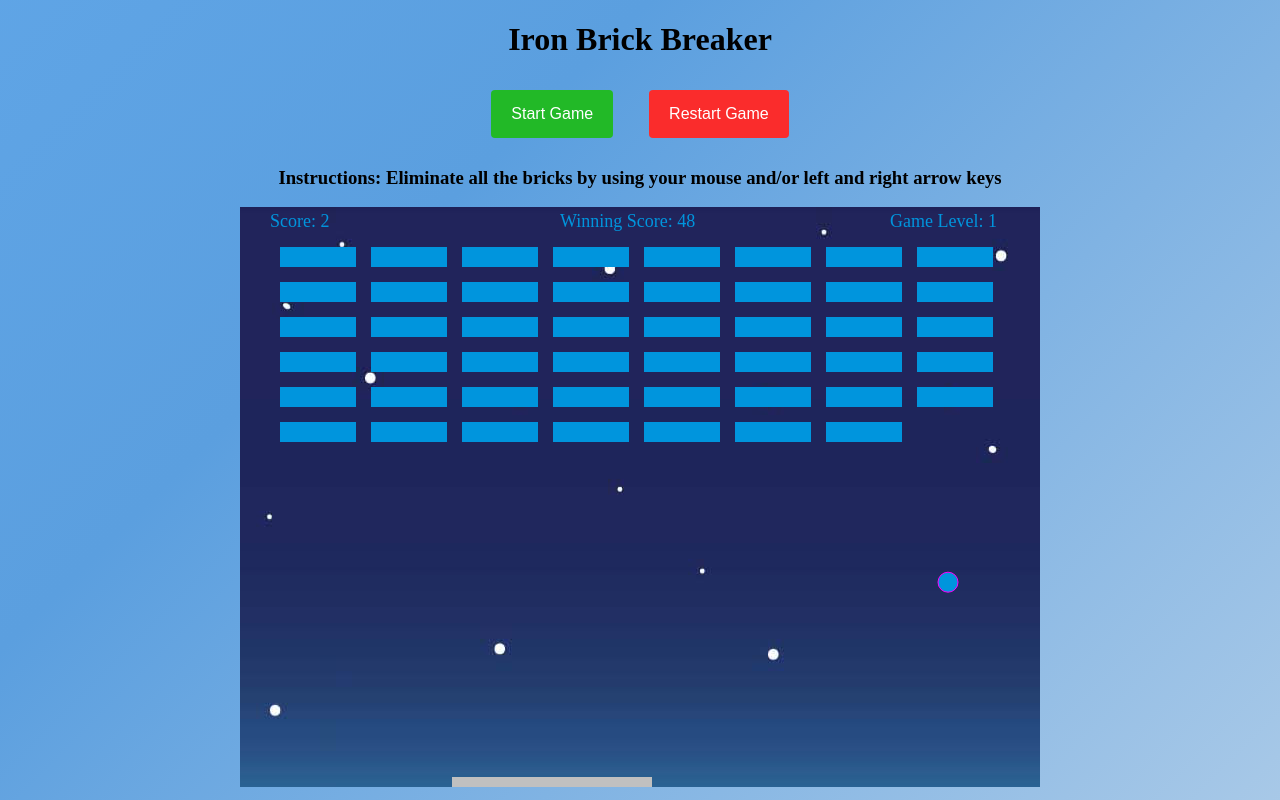
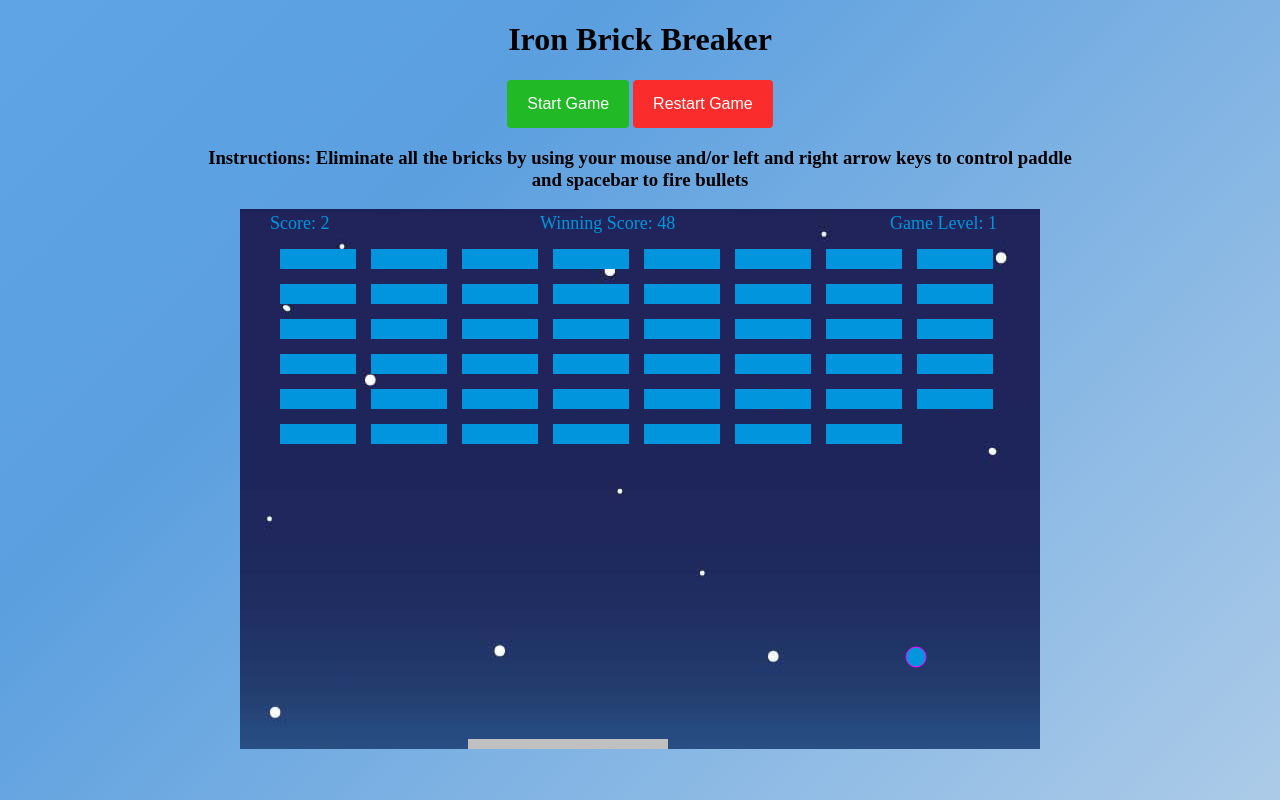
Before and after one commit to codenameRy/Brick-Breaker-Game, a plain HTML site: page index.html in a window 1280 px wide. Both pictures are taken after a click on the button "Start Game". Drawn offline with Linux system fonts and the light colour scheme.

Commit message:
Resize canvas game height

```diff
--- a/game.js
+++ b/game.js
@@ -252,56 +252,23 @@ function drawScore() {
   ctx.fillText("Score: "+score, 30, 20);
 }
 
-
-
 //Winning Score
 function drawWinningScore() {
   ctx.font = "18px Serif";
   ctx.fillStyle = "#0095DD";
-  ctx.fillText("Winning Score: "+ (brickColumnCount* brickRowCount),320, canvas.height-560);
+  ctx.fillText("Winning Score: "+ (brickColumnCount* brickRowCount),300, canvas.height-520);
 }
 
-//Current Level
+//Current Game Level
 function drawCurrentLevel() {
   ctx.font = "18px Serif";
   ctx.fillStyle = "#0095DD";
-  ctx.fillText("Game Level: "+ level,650, canvas.height-560);
+  ctx.fillText("Game Level: "+ level,650, canvas.height-520);
 }
-//Sound Button
-// let soundImage = new Image()
-// soundImage.src = '/images/SOUND_ON.png'
-// soundImage.onload = function(e){
-//     drawSound();
-// }
-
-// function drawSound(){
-//   ctx.drawImage(soundImage, 50, 50, 50, 50)
-// }
+let animateId;
 
 
-//Draw Bullets
-
-
-let animateId;
-
-//Old code for Bullets
-// function detectBulletCollision(bricks, index){ //Detect collision between every brick and every bullet
-
-//   bullets.forEach((bullet, i) => {
-//     if (bricks.x < bullet.x + bullet.w &&
-//       bricks.x + bricks.w > bullet.x &&
-//       bricks.y < bullet.y + bullet.h &&
-//       bricks.y + bricks.h > bullet.y) {
-//         console.log("bullet hit brick")
-//         bricks.splice(index, 1)
-//         bullets.splice(i, 1)
-//         // window.cancelAnimationFrame(animateId)
-//     }
-//   })
-// }
-
-
-//Animation
+//Game Animation!
 function draw() {
   ctx.clearRect(0, 0, canvas.width, canvas.height);
   drawBricks();
@@ -352,7 +319,7 @@ function draw() {
     }
   }
 
-  //Move paddle with left and right key press
+  //Move paddle speed with left and right key press
   if(rightPressed && paddleX < canvas.width-paddleWidth) {
     paddleX += 10;
   }
@@ -365,8 +332,8 @@ function draw() {
     x += dx;
     y += dy;
   } else {
-    x += dx*1.4;
-    y += dy*1.4;
+    x += dx*1.5;
+    y += dy*1.5;
   }
   // x += dx*2;
   // y += dy*2;
--- a/index.html
+++ b/index.html
@@ -18,10 +18,9 @@
     <div class="inner-buttons"><button id="restart-button">Restart Game</button></div>
     <img hidden src="images/SOUND_ON.png" alt="" id="sound">
   </div>
-
-    <h3>Instructions: Eliminate all the bricks by using your mouse and/or left and right arrow keys</h3>
-    <div id="game-board">
-      <canvas  id="canvas" width="800" height="580"></canvas>
+    <h3>Instructions: Eliminate all the bricks by using your mouse and/or left and right arrow keys to control paddle <br> and spacebar to fire bullets</h3>
+    <div id="game-board"></div>
+      <canvas  id="canvas" width="800" height="540"></canvas>
     </div>
     <script type="text/javascript" src="game.js"></script>
 </body>
--- a/styles.css
+++ b/styles.css
@@ -1,7 +1,11 @@
+#game-board{
+    padding-bottom: 50;
+}
 #canvas {
     background-image: url(./images/space-background.png);
     padding-left: 0;
     padding-right: 0;
+
     margin-left: auto;
     margin-right: auto;
     display: block;
@@ -20,7 +24,6 @@ h3 {
 
 .inner-buttons {
     display: inline-block;
-    padding: 10px 16px;
 }
 
 #start-button {
```
